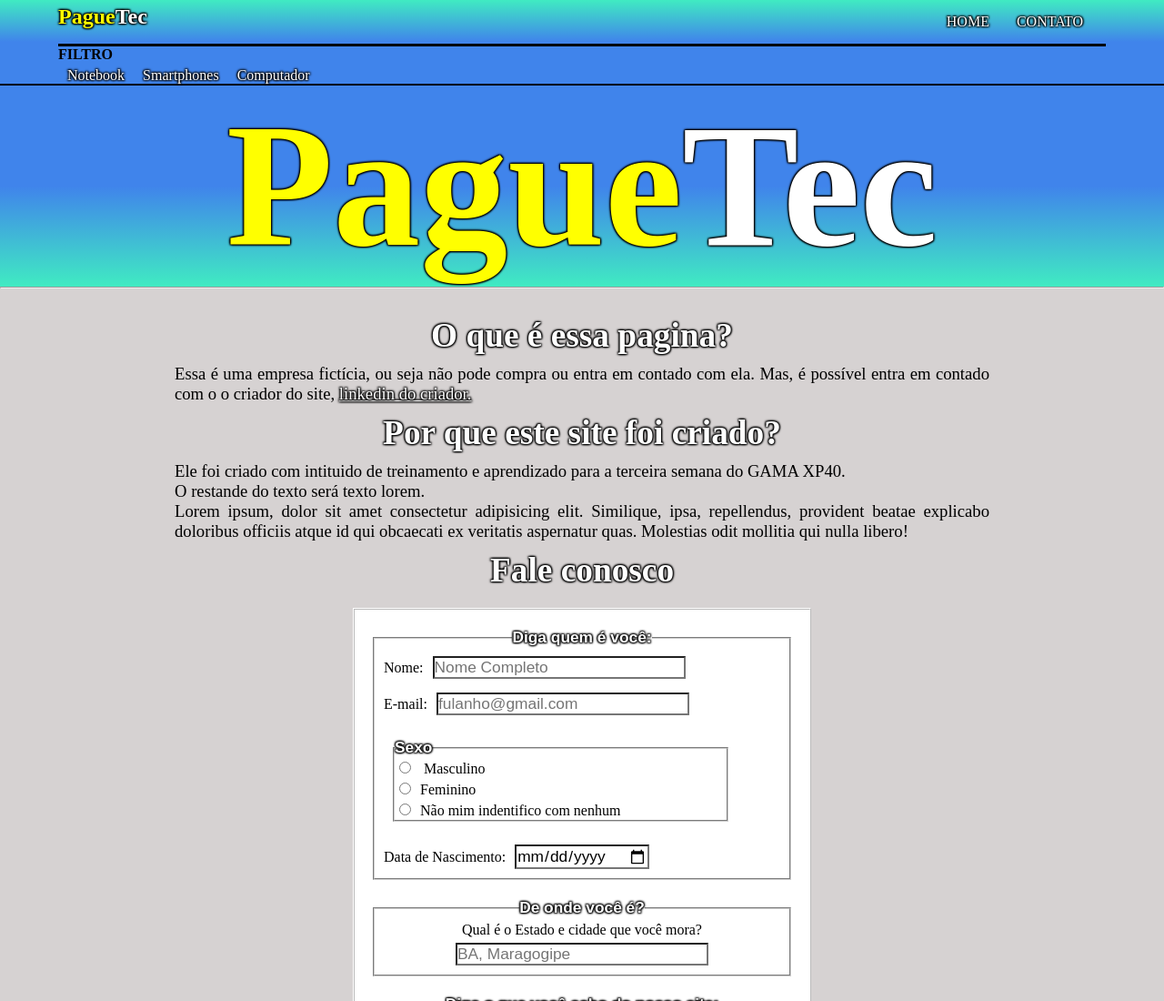
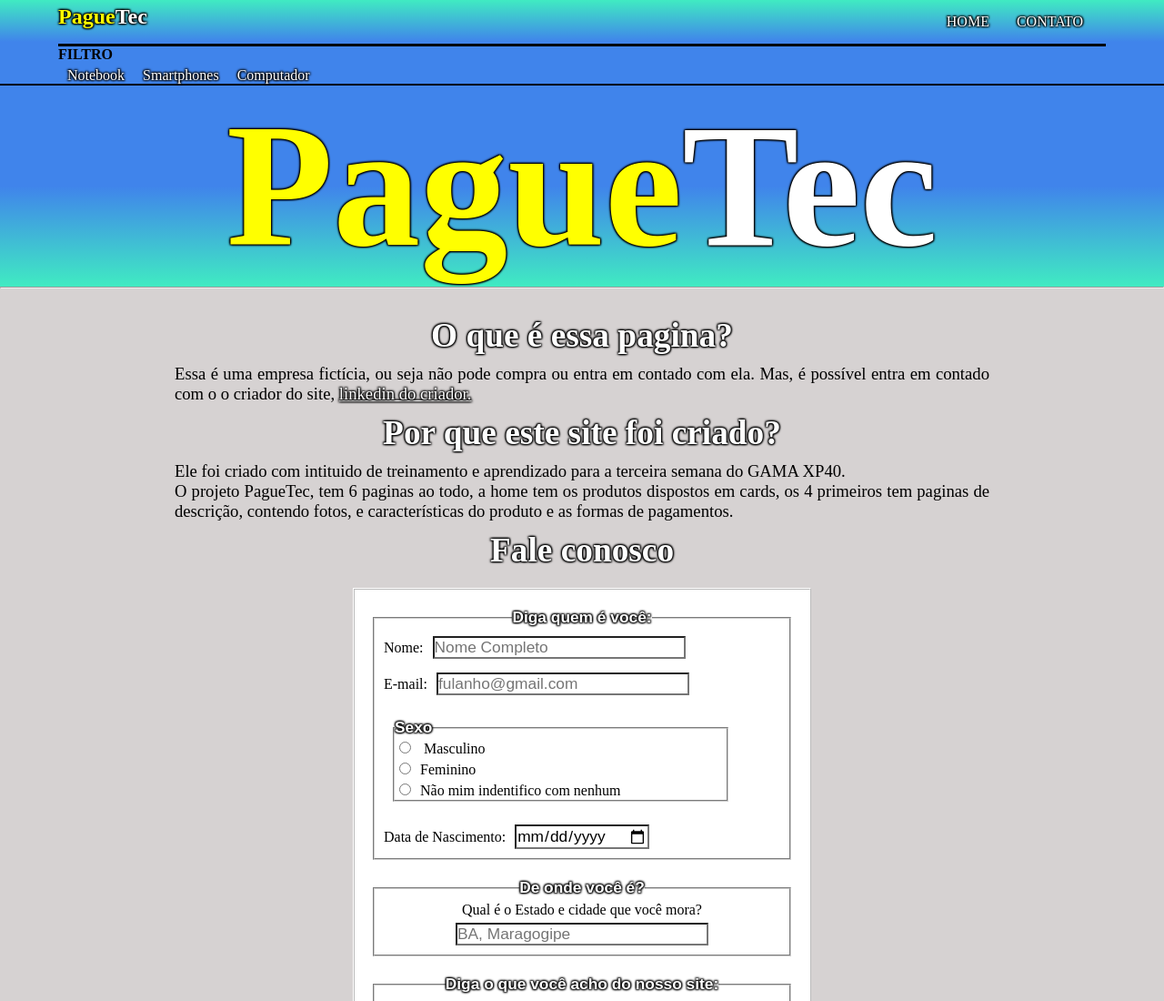
Before and after one commit to jeovanedossantossantos/PagueTec, a plain HTML site: page html/contatos.html in a window 1280 px wide. Shown: the top 1100 px of the page at 91% size. Drawn offline with Linux system fonts and the light colour scheme.

Commit message:
Adicionanto descrição e informações do projeto.

```diff
--- a/html/contatos.html
+++ b/html/contatos.html
@@ -69,10 +69,9 @@
             </p>
             <h1>Por que este site foi criado?</h1>
             <p>Ele foi criado com intituido de treinamento e aprendizado para a terceira semana do GAMA XP40.</p>
-            <p>O restande do texto será texto lorem.</p>
-            <p>Lorem ipsum, dolor sit amet consectetur adipisicing elit. Similique, ipsa, repellendus, provident beatae
-                explicabo doloribus officiis atque id qui obcaecati ex veritatis aspernatur quas. Molestias odit
-                mollitia qui nulla libero!</p>
+            <p> O projeto PagueTec, tem 6 paginas ao todo, a home tem os produtos dispostos em cards,
+                os 4 primeiros tem paginas de descrição, contendo fotos, e características do produto
+                e as formas de pagamentos.</p>
 
                 <h1>Fale conosco</h1>
         </div>
```
Also changed, not shown: 1 other file.
